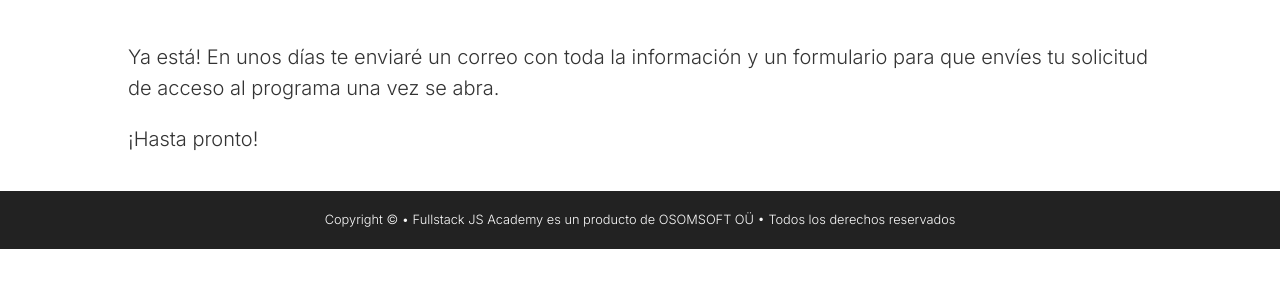
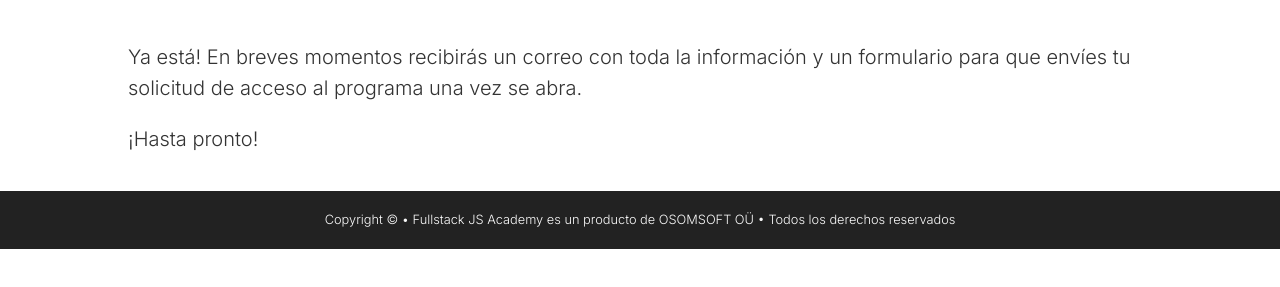
Before and after one commit to fsjs-academy/fsjs--landing-page, a website built with Parcel: page src/gracias.html in a window 1280 px wide. Shown: the part 111-398 px from the top of the page. Built offline with nearby package versions, Linux system fonts and the light colour scheme.

Commit message:
change copy on thanks page

```diff
--- a/src/gracias.html
+++ b/src/gracias.html
@@ -17,7 +17,7 @@
       <div class="container">
         <h3 class="Section__title">¡Gracias!</h3>
         <p>
-          Ya está! En unos días te enviaré un correo con toda la información y un formulario para que envíes tu solicitud de acceso al programa una vez se abra.
+          Ya está! En breves momentos recibirás un correo con toda la información y un formulario para que envíes tu solicitud de acceso al programa una vez se abra.
         </p>
         <p>
           ¡Hasta pronto!
```
Also changed, not shown: 1 other file.
